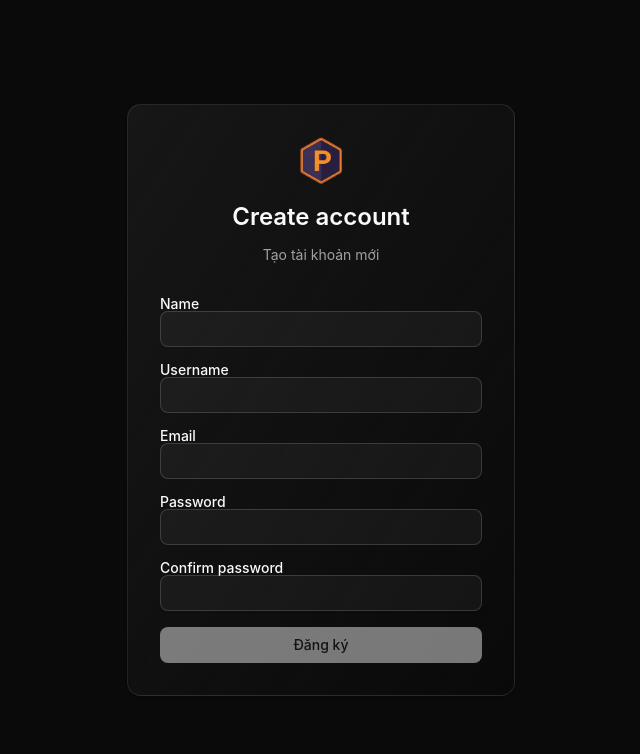
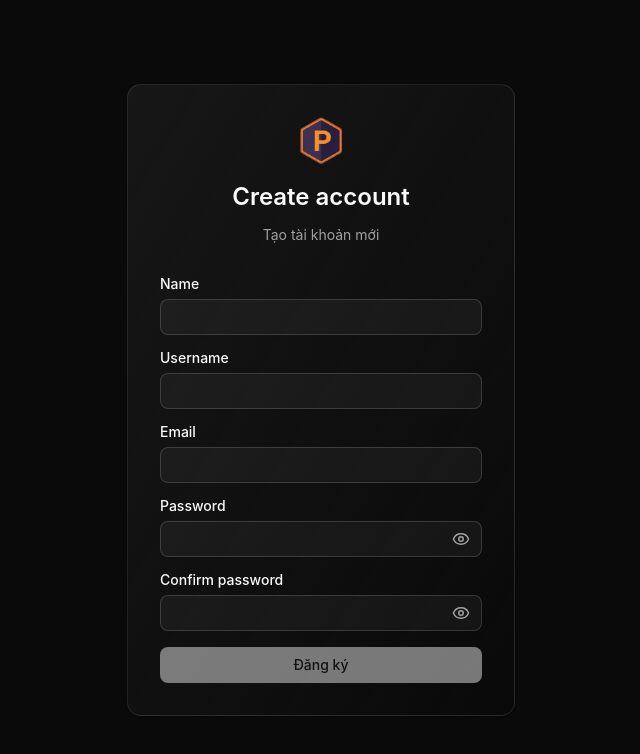
Before and after one commit to HoVietThang190704/fe-game, a Next.js app: page /register in a window 1280 px wide. Shown: the top 754 px of the page, without its empty margins (319-959 px from the left). Built offline with nearby package versions, Linux system fonts and the light colour scheme; no server answers.

Commit message:
style: update UI layout login and register.

```diff
--- a/src/app/(public)/(auth)/login/page.tsx
+++ b/src/app/(public)/(auth)/login/page.tsx
@@ -2,14 +2,15 @@
 
 import { useRouter } from "next/navigation";
 import React, { useState } from "react";
-import { extractFormAndPrevent } from '@/src/lib/utils';
-import { login } from '../../../../lib/api/auth';
-import useFormAction from '../../../../lib/hooks/useFormAction';
-import { isValidEmail } from '@/src/lib/utils';
-import AuthCard from '@/src/components/auth/AuthCard';
-import { Input } from '@/src/components/ui/input';
-import { Label } from '@/src/components/ui/label';
-import { Button } from '@/src/components/ui/button';
+import { extractFormAndPrevent } from "@/src/lib/utils";
+import { login } from "../../../../lib/api/auth";
+import useFormAction from "../../../../lib/hooks/useFormAction";
+import { isValidEmail } from "@/src/lib/utils";
+import AuthCard from "@/src/components/auth/AuthCard";
+import { Input } from "@/src/components/ui/input";
+import { Label } from "@/src/components/ui/label";
+import { Button } from "@/src/components/ui/button";
+import { Eye, EyeOff } from "lucide-react";
 
 type LoginState = {
   error: string | null;
@@ -23,9 +24,16 @@ type Tokens = {
 
 export default function LoginPage() {
   const router = useRouter();
-    const [fieldErrors, setFieldErrors] = useState<{ email?: string; password?: string }>({});
+  const [fieldErrors, setFieldErrors] = useState<{
+    email?: string;
+    password?: string;
+  }>({});
 
-    async function actionHandler(formData: FormData): Promise<LoginState & Partial<Tokens>> {
+  const [showPassword, setShowPassword] = useState(false);
+
+  async function actionHandler(
+    formData: FormData,
+  ): Promise<LoginState & Partial<Tokens>> {
     const email = formData.get("email")?.toString() ?? "";
     const password = formData.get("password")?.toString() ?? "";
 
@@ -35,7 +43,12 @@ export default function LoginPage() {
 
     try {
       const tokens: Tokens = await login({ email, password });
-            return { error: null, success: true, accessToken: tokens.accessToken, refreshToken: tokens.refreshToken };
+      return {
+        error: null,
+        success: true,
+        accessToken: tokens.accessToken,
+        refreshToken: tokens.refreshToken,
+      };
     } catch (err: unknown) {
       const message = err instanceof Error ? err.message : "Login failed";
       return { error: message, success: false };
@@ -47,23 +60,31 @@ export default function LoginPage() {
       try {
         localStorage.setItem("accessToken", result.accessToken);
         localStorage.setItem("refreshToken", result.refreshToken);
-            } catch (e) {
-
-            }
+      } catch (e) {}
       router.push("/");
     }
   };
 
-    const [state, formAction, isPending] = useFormAction(actionHandler, { error: null, success: false }, { onSuccess });
+  const [state, formAction, isPending] = useFormAction(
+    actionHandler,
+    { error: null, success: false },
+    { onSuccess },
+  );
 
   function handleEmailChange(e: React.ChangeEvent<HTMLInputElement>) {
     const v = e.target.value;
-        setFieldErrors(prev => ({ ...prev, email: v && !isValidEmail(v) ? 'Email không hợp lệ' : undefined }));
+    setFieldErrors((prev) => ({
+      ...prev,
+      email: v && !isValidEmail(v) ? "Email không hợp lệ" : undefined,
+    }));
   }
 
   function handlePasswordChange(e: React.ChangeEvent<HTMLInputElement>) {
     const v = e.target.value;
-        setFieldErrors(prev => ({ ...prev, password: v ? undefined : prev.password }));
+    setFieldErrors((prev) => ({
+      ...prev,
+      password: v ? undefined : prev.password,
+    }));
   }
 
   function handleSubmit(e: unknown) {
@@ -91,28 +112,66 @@ export default function LoginPage() {
   }
 
   return (
-        <AuthCard title={"Minesweeper PvP"} description={"Đăng nhập để bắt đầu chiến đấu"}>
+    <AuthCard
+      title={"Minesweeper PvP"}
+      description={"Đăng nhập để bắt đầu chiến đấu"}
+    >
       <form action={formAction} className="grid gap-4" onSubmit={handleSubmit}>
-                <div>
+        <div className="grid gap-2">
           <Label htmlFor="email-input">Email</Label>
-                    <Input id="email-input" name="email" type="email" placeholder="user@example.com" required onChange={handleEmailChange} />
-                    {fieldErrors.email && <p className="text-sm text-destructive mt-1">{fieldErrors.email}</p>}
+          <Input
+            id="email-input"
+            name="email"
+            type="email"
+            placeholder="user@example.com"
+            required
+            onChange={handleEmailChange}
+          />
+          {fieldErrors.email && (
+            <p className="text-sm text-destructive mt-1">{fieldErrors.email}</p>
+          )}
         </div>
 
-                <div>
+        <div className="grid gap-2">
           <Label htmlFor="password-input">Mật khẩu</Label>
-                    <Input id="password-input" name="password" type="password" placeholder="••••••••" required onChange={handlePasswordChange} />
-                    {fieldErrors.password && <p className="text-sm text-destructive mt-1">{fieldErrors.password}</p>}
+          <div className="relative">
+            <Input
+              id="password-input"
+              name="password"
+              type={showPassword ? "text" : "password"}
+              placeholder="••••••••"
+              required
+              onChange={handlePasswordChange}
+              className="pr-10"
+            />
+            <button
+              type="button"
+              onClick={() => setShowPassword(!showPassword)}
+              className="absolute right-3 top-1/2 -translate-y-1/2 text-muted-foreground hover:text-foreground"
+            >
+              {showPassword ? <EyeOff size={18} /> : <Eye size={18} />}
+            </button>
+          </div>
+          {fieldErrors.password && (
+            <p className="text-sm text-destructive mt-1">
+              {fieldErrors.password}
+            </p>
+          )}
         </div>
 
-                {state.error && <div className="text-sm text-destructive">{state.error}</div>}
+        {state.error && (
+          <div className="text-sm text-destructive">{state.error}</div>
+        )}
 
         <Button type="submit" className="mt-2" disabled={isPending}>
           {isPending ? "Đang đăng nhập..." : "Đăng nhập"}
         </Button>
 
         <div className="text-center text-sm text-muted-foreground mt-4">
-                    Chưa có tài khoản? <a className="text-primary underline" href="/auth/register">Đăng ký ngay</a>
+          Chưa có tài khoản?{" "}
+          <a className="text-primary underline" href="/register">
+            Đăng ký ngay
+          </a>
         </div>
       </form>
     </AuthCard>
--- a/src/app/(public)/(auth)/register/page.tsx
+++ b/src/app/(public)/(auth)/register/page.tsx
@@ -1,15 +1,16 @@
 "use client";
 
 import { useRouter } from "next/navigation";
-import { register } from '../../../../lib/api/auth';
-import useFormAction from '../../../../lib/hooks/useFormAction';
-import { isValidEmail } from '@/src/lib/utils';
-import React, { useState } from 'react';
-import { extractFormAndPrevent, passwordStrength } from '@/src/lib/utils';
-import AuthCard from '@/src/components/auth/AuthCard';
-import { Input } from '@/src/components/ui/input';
-import { Label } from '@/src/components/ui/label';
-import { Button } from '@/src/components/ui/button';
+import { register } from "../../../../lib/api/auth";
+import useFormAction from "../../../../lib/hooks/useFormAction";
+import { isValidEmail } from "@/src/lib/utils";
+import React, { useState } from "react";
+import { extractFormAndPrevent, passwordStrength } from "@/src/lib/utils";
+import AuthCard from "@/src/components/auth/AuthCard";
+import { Input } from "@/src/components/ui/input";
+import { Label } from "@/src/components/ui/label";
+import { Button } from "@/src/components/ui/button";
+import { Eye, EyeOff } from "lucide-react";
 
 type RegisterState = {
   error: string | null;
@@ -18,9 +19,26 @@ type RegisterState = {
 
 export default function RegisterPage() {
   const router = useRouter();
-	const [fieldErrors, setFieldErrors] = useState<{ name?: string; username?: string; email?: string; password?: string; confirmPassword?: string }>({});
-	const [formValues, setFormValues] = useState({ name: '', username: '', email: '', password: '', confirmPassword: '' });
-	const [pwStrength, setPwStrength] = useState<{ score: number; label: string; color: string } | null>(null);
+  const [fieldErrors, setFieldErrors] = useState<{
+    name?: string;
+    username?: string;
+    email?: string;
+    password?: string;
+    confirmPassword?: string;
+  }>({});
+  const [formValues, setFormValues] = useState({
+    name: "",
+    username: "",
+    email: "",
+    password: "",
+    confirmPassword: "",
+  });
+  const [pwStrength, setPwStrength] = useState<{
+    score: number;
+    label: string;
+    color: string;
+  } | null>(null);
+  const [showPassword, setShowPassword] = useState(false);
 
   async function actionHandler(formData: FormData): Promise<RegisterState> {
     const name = formData.get("name")?.toString() ?? "";
@@ -47,40 +65,56 @@ export default function RegisterPage() {
   }
 
   const onSuccess = () => {
-		router.push('/login');
+    router.push("/login");
   };
 
-	const [state, formAction, isPending] = useFormAction(actionHandler, { error: null, success: false }, { onSuccess });
+  const [state, formAction, isPending] = useFormAction(
+    actionHandler,
+    { error: null, success: false },
+    { onSuccess },
+  );
 
   function handleNameChange(e: React.ChangeEvent<HTMLInputElement>) {
-		const v = e.target.value
-		setFormValues(prev => ({ ...prev, name: v }))
-		setFieldErrors(prev => ({ ...prev, name: v ? undefined : prev.name }))
+    const v = e.target.value;
+    setFormValues((prev) => ({ ...prev, name: v }));
+    setFieldErrors((prev) => ({ ...prev, name: v ? undefined : prev.name }));
   }
 
   function handleUsernameChange(e: React.ChangeEvent<HTMLInputElement>) {
-		const v = e.target.value
-		setFormValues(prev => ({ ...prev, username: v }))
-		setFieldErrors(prev => ({ ...prev, username: v ? undefined : prev.username }))
+    const v = e.target.value;
+    setFormValues((prev) => ({ ...prev, username: v }));
+    setFieldErrors((prev) => ({
+      ...prev,
+      username: v ? undefined : prev.username,
+    }));
   }
 
   function handleEmailChange(e: React.ChangeEvent<HTMLInputElement>) {
-		const v = e.target.value
-		setFormValues(prev => ({ ...prev, email: v }))
-		setFieldErrors(prev => ({ ...prev, email: v && !isValidEmail(v) ? 'Email không hợp lệ' : undefined }))
+    const v = e.target.value;
+    setFormValues((prev) => ({ ...prev, email: v }));
+    setFieldErrors((prev) => ({
+      ...prev,
+      email: v && !isValidEmail(v) ? "Email không hợp lệ" : undefined,
+    }));
   }
 
   function handlePasswordChange(e: React.ChangeEvent<HTMLInputElement>) {
-		const v = e.target.value
-		setFormValues(prev => ({ ...prev, password: v }))
-		setFieldErrors(prev => ({ ...prev, password: v ? undefined : prev.password }))
-		setPwStrength(passwordStrength(v))
+    const v = e.target.value;
+    setFormValues((prev) => ({ ...prev, password: v }));
+    setFieldErrors((prev) => ({
+      ...prev,
+      password: v ? undefined : prev.password,
+    }));
+    setPwStrength(passwordStrength(v));
   }
 
   function handleConfirmChange(e: React.ChangeEvent<HTMLInputElement>) {
-		const v = e.target.value
-		setFormValues(prev => ({ ...prev, confirmPassword: v }))
-		setFieldErrors(prev => ({ ...prev, confirmPassword: v ? undefined : prev.confirmPassword }))
+    const v = e.target.value;
+    setFormValues((prev) => ({ ...prev, confirmPassword: v }));
+    setFieldErrors((prev) => ({
+      ...prev,
+      confirmPassword: v ? undefined : prev.confirmPassword,
+    }));
   }
 
   const isFormValid =
@@ -89,81 +123,159 @@ export default function RegisterPage() {
     !!formValues.email &&
     isValidEmail(formValues.email) &&
     !!formValues.password &&
-		formValues.password === formValues.confirmPassword
-
+    formValues.password === formValues.confirmPassword;
 
   function handleSubmit(e: unknown) {
     const extracted = extractFormAndPrevent(e);
     if (!extracted) return;
     const { form, preventDefault } = extracted;
     const fd = new FormData(form);
-		const name = fd.get('name')?.toString() ?? '';
-		const username = fd.get('username')?.toString() ?? '';
-		const email = fd.get('email')?.toString() ?? '';
-		const password = fd.get('password')?.toString() ?? '';
-		const confirm = fd.get('confirmPassword')?.toString() ?? '';
+    const name = fd.get("name")?.toString() ?? "";
+    const username = fd.get("username")?.toString() ?? "";
+    const email = fd.get("email")?.toString() ?? "";
+    const password = fd.get("password")?.toString() ?? "";
+    const confirm = fd.get("confirmPassword")?.toString() ?? "";
     const errors: {
-			name?: string
-			username?: string
-			email?: string
-			password?: string
-			confirmPassword?: string
-		} = {}
+      name?: string;
+      username?: string;
+      email?: string;
+      password?: string;
+      confirmPassword?: string;
+    } = {};
 
-		if (!name) errors.name = 'Vui lòng nhập tên'
-		if (!username) errors.username = 'Vui lòng nhập username'
-		if (!isValidEmail(email)) errors.email = 'Email không hợp lệ'
-		if (!password) errors.password = 'Vui lòng nhập mật khẩu'
-		if (password !== confirm) errors.confirmPassword = 'Mật khẩu không khớp'
+    if (!name) errors.name = "Vui lòng nhập tên";
+    if (!username) errors.username = "Vui lòng nhập username";
+    if (!isValidEmail(email)) errors.email = "Email không hợp lệ";
+    if (!password) errors.password = "Vui lòng nhập mật khẩu";
+    if (password !== confirm) errors.confirmPassword = "Mật khẩu không khớp";
 
     if (Object.keys(errors).length) {
-			preventDefault()
-			setFieldErrors(errors)
+      preventDefault();
+      setFieldErrors(errors);
     } else {
-			setFieldErrors({})
+      setFieldErrors({});
     }
   }
 
   return (
     <AuthCard title={"Create account"} description={"Tạo tài khoản mới"}>
       <form action={formAction} className="grid gap-4" onSubmit={handleSubmit}>
-				<div>
+        <div className="grid gap-2">
           <Label htmlFor="name-input">Name</Label>
-					<Input id="name-input" name="name" type="text" required onChange={handleNameChange} />
-					{fieldErrors.name && <p className="text-sm text-destructive mt-1">{fieldErrors.name}</p>}
-				</div>
-
-				<div>
-					<Label htmlFor="username-input">Username</Label>
-					<Input id="username-input" name="username" type="text" required onChange={handleUsernameChange} />
-					{fieldErrors.username && <p className="text-sm text-destructive mt-1">{fieldErrors.username}</p>}
-				</div>
-
-				<div>
-					<Label htmlFor="email-input">Email</Label>
-					<Input id="email-input" name="email" type="email" required onChange={handleEmailChange} />
-					{fieldErrors.email && <p className="text-sm text-destructive mt-1">{fieldErrors.email}</p>}
-				</div>
-
-				<div>
-					<Label htmlFor="password-input">Password</Label>
-					<Input id="password-input" name="password" type="password" required onChange={handlePasswordChange} />
-					{fieldErrors.password && <p className="text-sm text-destructive mt-1">{fieldErrors.password}</p>}
-					{pwStrength && (
-						<p className={`text-sm mt-1 ${pwStrength.color}`}>{pwStrength.label}</p>
+          <Input
+            id="name-input"
+            name="name"
+            type="text"
+            required
+            onChange={handleNameChange}
+          />
+          {fieldErrors.name && (
+            <p className="text-sm text-destructive mt-1">{fieldErrors.name}</p>
           )}
         </div>
 
-				<div>
-					<Label htmlFor="confirm-password-input">Confirm password</Label>
-					<Input id="confirm-password-input" name="confirmPassword" type="password" required onChange={handleConfirmChange} />
-					{fieldErrors.confirmPassword && <p className="text-sm text-destructive mt-1">{fieldErrors.confirmPassword}</p>}
+        <div className="grid gap-2">
+          <Label htmlFor="username-input">Username</Label>
+          <Input
+            id="username-input"
+            name="username"
+            type="text"
+            required
+            onChange={handleUsernameChange}
+          />
+          {fieldErrors.username && (
+            <p className="text-sm text-destructive mt-1">
+              {fieldErrors.username}
+            </p>
+          )}
         </div>
 
-				{state.error && <div className="text-sm text-destructive">{state.error}</div>}
+        <div className="grid gap-2">
+          <Label htmlFor="email-input">Email</Label>
+          <Input
+            id="email-input"
+            name="email"
+            type="email"
+            required
+            onChange={handleEmailChange}
+          />
+          {fieldErrors.email && (
+            <p className="text-sm text-destructive mt-1">{fieldErrors.email}</p>
+          )}
+        </div>
 
-				<Button type="submit" disabled={!isFormValid || isPending} className={`${!isFormValid ? 'opacity-50 pointer-events-none' : ''}`}>
-					{isPending ? 'Đang đăng ký...' : 'Đăng ký'}
+        <div className="grid gap-2">
+          <Label htmlFor="password-input">Password</Label>
+          <div className="relative">
+            <Input
+              id="password-input"
+              name="password"
+              type={showPassword ? "text" : "password"}
+              required
+              onChange={handlePasswordChange}
+              className="pr-10"
+            />
+            <button
+              type="button"
+              onClick={() => setShowPassword(!showPassword)}
+              className="absolute right-3 top-1/2 -translate-y-1/2 text-muted-foreground hover:text-foreground"
+            >
+              {showPassword ? <EyeOff size={18} /> : <Eye size={18} />}
+            </button>
+          </div>
+          {fieldErrors.password && (
+            <p className="text-sm text-destructive mt-1">
+              {fieldErrors.password}
+            </p>
+          )}
+          {pwStrength && (
+            <p className={`text-sm mt-1 ${pwStrength.color}`}>
+              {pwStrength.label}
+            </p>
+          )}
+        </div>
+
+        <div className="grid gap-2">
+          <Label htmlFor="confirm-password-input">Confirm password</Label>
+          <div className="relative">
+            <Input
+              id="confirm-password-input"
+              name="confirmPassword"
+              type={showPassword ? "text" : "password"}
+              required
+              onChange={handleConfirmChange}
+              className="pr-10"
+            />
+            <button
+              type="button"
+              onClick={() => setShowPassword(!showPassword)}
+              className="absolute right-3 top-1/2 -translate-y-1/2 text-muted-foreground hover:text-foreground"
+            >
+              {showPassword ? <EyeOff size={18} /> : <Eye size={18} />}
+            </button>
+          </div>
+          {fieldErrors.confirmPassword && (
+            <p className="text-sm text-destructive mt-1">
+              {fieldErrors.confirmPassword}
+            </p>
+          )}
+          {pwStrength && (
+            <p className={`text-sm mt-1 ${pwStrength.color}`}>
+              {pwStrength.label}
+            </p>
+          )}
+        </div>
+
+        {state.error && (
+          <div className="text-sm text-destructive">{state.error}</div>
+        )}
+
+        <Button
+          type="submit"
+          disabled={!isFormValid || isPending}
+          className={`${!isFormValid ? "opacity-50 pointer-events-none" : ""}`}
+        >
+          {isPending ? "Đang đăng ký..." : "Đăng ký"}
         </Button>
       </form>
     </AuthCard>
```
Lines whose indentation alone changed are shown as unchanged.
